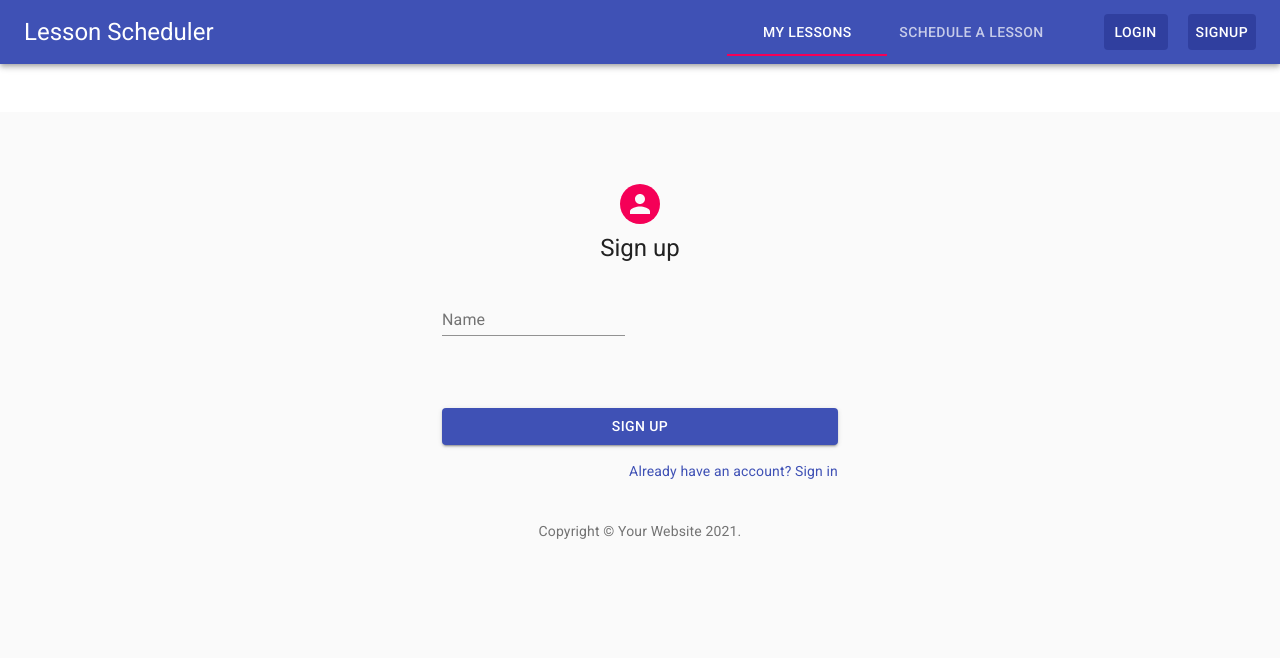
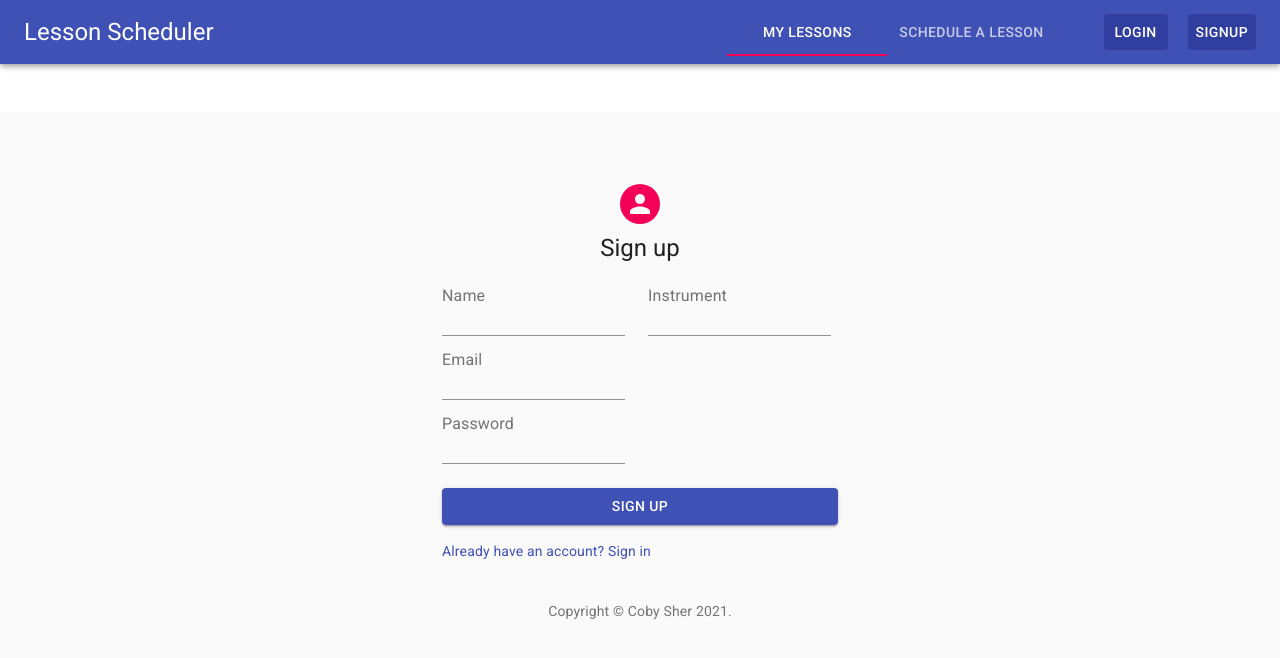
Before and after one commit to CobyPear/music-lesson-scheduler, a React (Create React App) app in the folder client/: page /signup in a window 1280 px wide. Shown: the top 658 px of the page. Built offline with nearby package versions, Linux system fonts and the light colour scheme.

Commit message:
inputs on signup form working

```diff
--- a/client/src/components/Signup.jsx
+++ b/client/src/components/Signup.jsx
@@ -22,7 +22,7 @@ function Copyright() {
     <Typography variant="body2" color="textSecondary" align="center">
       {'Copyright © '}
       <Link color="inherit" href="https://material-ui.com/">
-        Your Website
+        Coby Sher
       </Link>{' '}
       {new Date().getFullYear()}
       {'.'}
@@ -32,6 +32,7 @@ function Copyright() {
 
 const useStyles = makeStyles((theme) => ({
   paper: {
+    flexGrow: 1,
     marginTop: theme.spacing(8),
     display: 'flex',
     flexDirection: 'column',
@@ -42,6 +43,7 @@ const useStyles = makeStyles((theme) => ({
     backgroundColor: theme.palette.secondary.main,
   },
   form: {
+    flexGrow: 1,
     width: '100%', // Fix IE 11 issue.
     marginTop: theme.spacing(3),
   },
@@ -52,14 +54,14 @@ const useStyles = makeStyles((theme) => ({
 
 export default function SignUp() {
   const classes = useStyles();
-  const [name, setName] = useState()
+  const [name, setName] = useState('')
   const [instrument, setInstrument] = useState('')
   const [email, setEmail] = useState('')
   const [password, setPassword] = useState('')
 
   const onSubmit = (e) => {
     e.preventDefault()
-    console.log(e.target)
+    console.log(name, email, password, instrument)
   }
 
   return (
@@ -71,19 +73,48 @@ export default function SignUp() {
         <Typography component="h1" variant="h5">
           Sign up
         </Typography>
-        <FormControl className={classes.form} noValidate onSubmit={onSubmit}>
+        <form className={classes.form} noValidate onSubmit={onSubmit}>
           <Grid container spacing={2}>
-            <Grid item xs={12}>
-             <InputLabel htmlFor='name'>Name</InputLabel>
-             <Input onChange={setName} value={name ? name.toString() : ''} name='name' type='text' id='name'></Input>
+            <Grid item xs={6}>
+              <InputLabel htmlFor='name'>Name</InputLabel>
+              <Input
+                value={name}
+                onChange={(e) => setName(e.target.value)}
+                name='name'
+                type='text'
+                id='name'
+              >
+              </Input>
+            </Grid>
+            <Grid item xs={6}>
+              <InputLabel htmlFor='instrument'>Instrument</InputLabel>
+              <Input onChange={(e) => setInstrument(e.target.value)}
+                value={instrument}
+                name='instrument'
+                type='text'
+                id='instrument'
+              >
+              </Input>
             </Grid>
             <Grid item xs={12}>
-
+              <InputLabel htmlFor='email'>Email</InputLabel>
+              <Input onChange={(e) => setEmail(e.target.value)}
+                value={email}
+                name='email'
+                type='text'
+                id='email'
+              >
+              </Input>
             </Grid>
             <Grid item xs={12}>
-
-            </Grid>
-            <Grid item xs={12}>
+              <InputLabel htmlFor='password'>Password</InputLabel>
+              <Input onChange={(e) => setPassword(e.target.value)}
+                value={password}
+                name='password'
+                type='password'
+                id='password'
+              >
+              </Input>
 
             </Grid>
           </Grid>
@@ -97,13 +128,13 @@ export default function SignUp() {
             Sign Up
           </Button>
           <Grid container justify="flex-end">
-            <Grid item>
+            <Grid item xs={12}>
               <Link href="#" variant="body2">
                 Already have an account? Sign in
               </Link>
             </Grid>
           </Grid>
-        </FormControl>
+        </form>
       </div>
       <Box mt={5}>
         <Copyright />
```
